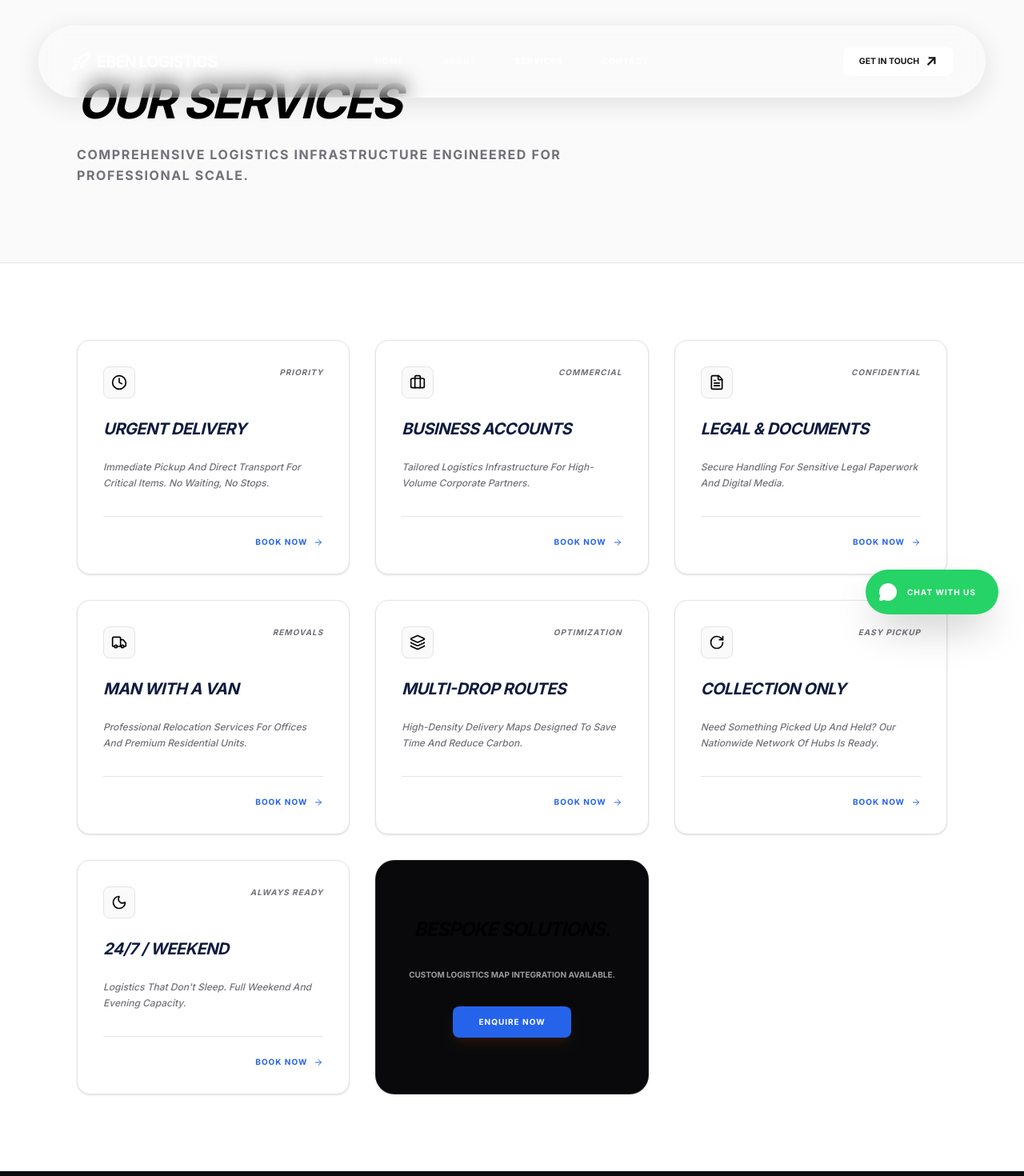
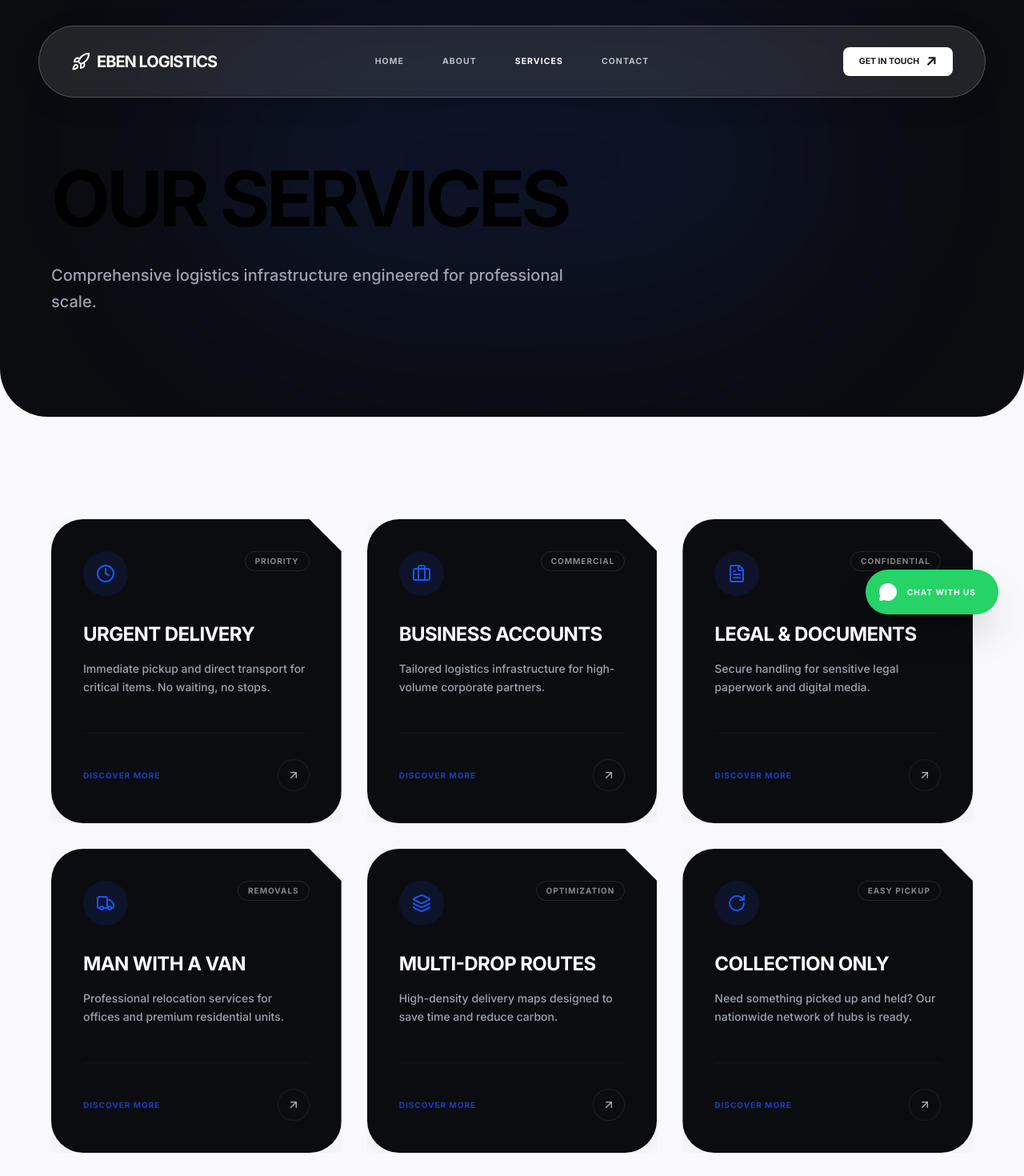
Before and after one commit to veektrie/antigravity, a Next.js app: page /services in a window 1280 px wide. Shown: the top 1470 px of the page at 80% size. Built offline with nearby package versions, Linux system fonts and the light colour scheme.

Commit message:
feat: implement About, Contact, and Services pages with supporting FAQ and PageHeader components

```diff
--- a/src/app/services/page.tsx
+++ b/src/app/services/page.tsx
@@ -50,51 +50,64 @@ const serviceList = [
 
 export default function ServicesPage() {
   return (
-    <div className="flex flex-col min-h-screen">
+    <div className="flex flex-col min-h-screen bg-[#f9f9fb]">
       <PageHeader
         title="Our Services"
         subtitle="Comprehensive logistics infrastructure engineered for professional scale."
       />
 
-      <section className="section-padding max-w-7xl mx-auto space-y-24">
-        <div className="grid grid-cols-1 md:grid-cols-2 lg:grid-cols-3 gap-8">
+      <section className="py-24 md:py-32 w-full max-w-[1920px] mx-auto overflow-hidden">
+        <div className="max-w-[1400px] mx-auto px-6 md:px-12 lg:px-16">
+          <div className="grid grid-cols-1 md:grid-cols-2 lg:grid-cols-3 gap-6 md:gap-8">
             {serviceList.map((service, index) => (
               <div
                 key={index}
-              className="card-border p-8 space-y-8 flex flex-col justify-between group hover:border-accent transition-all"
+                className="group relative p-8 lg:p-10 flex flex-col justify-between bg-[#0b0c10] shadow-[0_10px_40px_rgba(0,0,0,0.05)] transition-all duration-500 hover:-translate-y-2 h-[380px]"
+                style={{
+                  borderRadius: '40px',
+                  clipPath: 'polygon(0 0, calc(100% - 40px) 0, 100% 40px, 100% 100%, 0 100%)'
+                }}
               >
-              <div className="space-y-6">
+                <div className="space-y-8 relative z-10">
                   <div className="flex justify-between items-start">
-                  <div className="h-10 w-10 bg-zinc-50 border border-border rounded-lg flex items-center justify-center group-hover:bg-accent group-hover:text-white transition-colors">
-                    <service.icon className="h-5 w-5" />
+                    <div className="h-14 w-14 rounded-full bg-[#1a56ff]/10 flex items-center justify-center group-hover:bg-[#1a56ff] group-hover:text-white text-[#1a56ff] transition-colors duration-500">
+                      <service.icon className="h-6 w-6" />
                     </div>
-                  <span className="text-[10px] font-bold uppercase tracking-widest text-muted italic">{service.label}</span>
-                </div>
-                <h3 className="text-xl font-bold tracking-tight uppercase italic text-[#0D1B3E]">{service.title}</h3>
-                <p className="text-xs text-muted leading-relaxed font-medium capitalize italic">{service.desc}</p>
+                    <span className="text-[10px] font-bold uppercase tracking-widest text-white/50 border border-white/10 px-3 py-1 rounded-full">{service.label}</span>
                   </div>
 
-              <div className="pt-6 border-t border-border flex justify-end">
-                <Link
-                  href="/contact"
-                  className="inline-flex items-center space-x-2 text-[10px] font-bold uppercase tracking-widest text-accent hover:translate-x-1 transition-transform"
-                >
-                  <span>Book Now</span>
-                  <ArrowRight className="h-3 w-3" />
-                </Link>
+                  <div className="space-y-4">
+                    <h3 className="text-2xl font-bold tracking-tight text-white">{service.title}</h3>
+                    <p className="text-[#9ca3af] text-sm leading-relaxed font-medium">{service.desc}</p>
+                  </div>
+                </div>
+
+                <div className="relative z-10 mt-auto pt-8 flex items-center justify-between border-t border-white/5 transition-opacity opacity-70 group-hover:opacity-100">
+                  <span className="text-[10px] uppercase tracking-widest text-[#1a56ff] font-bold">Discover More</span>
+                  <div className="h-10 w-10 rounded-full border border-white/10 flex items-center justify-center group-hover:border-[#1a56ff] group-hover:bg-[#1a56ff] transition-all duration-300 -rotate-45 group-hover:rotate-0">
+                    <ArrowRight size={16} className="text-white" />
+                  </div>
                 </div>
               </div>
             ))}
 
-          <div className="p-8 bg-zinc-950 text-white rounded-2xl flex flex-col items-center justify-center text-center space-y-8 border border-white/10">
-             <h3 className="text-2xl font-bold tracking-tighter uppercase italic italic">Bespoke Solutions.</h3>
-             <p className="text-[10px] text-white/60 leading-relaxed font-bold uppercase px-4 truncate">Custom logistics map integration available.</p>
+            {/* CTA Unique Custom Tile matching styling */}
+            <div
+              className="group relative p-8 lg:p-10 flex flex-col justify-center items-center text-center bg-[#1a56ff] shadow-lg transition-all duration-500 hover:-translate-y-2 h-[380px]"
+              style={{
+                borderRadius: '40px',
+                clipPath: 'polygon(0 0, calc(100% - 40px) 0, 100% 40px, 100% 100%, 0 100%)'
+              }}
+            >
+               <h3 className="text-3xl lg:text-4xl font-bold tracking-tighter text-white leading-tight mb-4">Bespoke <br/>Solutions.</h3>
+               <p className="text-xs text-white/80 leading-relaxed font-medium uppercase tracking-widest px-4 mb-8">Custom logistics map integration available.</p>
                <Link
                  href="/contact"
-               className="px-8 py-3 bg-accent text-white font-bold text-[10px] uppercase tracking-widest rounded-lg shadow-lg shadow-orange-500/10 hover:bg-orange-600 transition-all"
+                 className="px-8 py-4 bg-white text-[#0b0c10] font-bold text-xs uppercase tracking-widest rounded-full hover:bg-black hover:text-white transition-all shadow-xl"
                >
                  Enquire Now
                </Link>
+            </div>
           </div>
         </div>
       </section>
--- a/src/components/FAQ.tsx
+++ b/src/components/FAQ.tsx
@@ -33,55 +33,14 @@ const FAQ = () => {
   ];
 
   return (
-    <div className="w-full flex flex-col py-16 bg-[#f9f9fb] px-4 md:px-8 lg:px-16 max-w-[1920px] mx-auto overflow-hidden">
+    <section className="bg-[#0b0c10] py-24 md:py-32 w-full max-w-[1920px] mx-auto relative overflow-hidden" id="faq">
+      {/* Decorative lighting */}
+      <div className="absolute top-1/4 right-0 w-[600px] h-[600px] bg-[#1a56ff]/10 rounded-full blur-[160px] pointer-events-none" />
+      <div className="absolute -bottom-40 -left-20 w-[500px] h-[500px] bg-[#1a56ff]/5 rounded-full blur-[120px] pointer-events-none" />
 
-      {/* Singular Rounded Dark Container mimicking Delivar Template */}
-      <div className="w-full max-w-[1400px] mx-auto bg-[#0b0c10] rounded-[2.5rem] lg:rounded-[3rem] flex flex-col shadow-[0_20px_60px_rgba(0,0,0,0.08)] relative z-10 overflow-hidden">
+      <div className="max-w-[1400px] mx-auto px-6 md:px-10 lg:px-16 space-y-16">
 
-        {/* Dynamic Blue Stats Ribbon */}
-        <div className="w-full bg-[#1a56ff] py-16 px-8 lg:px-20 relative z-20 shadow-lg">
-          {/* Subtle noise/texture overlay for premium look */}
-          <div className="absolute inset-0 opacity-[0.1]" style={{ backgroundImage: 'radial-gradient(circle at center, #fff 1px, transparent 1px)', backgroundSize: '24px 24px' }}></div>
-
-          <div className="grid grid-cols-1 md:grid-cols-3 gap-12 relative z-10">
-            {stats.map((stat, i) => (
-              <div key={i} className="flex flex-col text-white">
-                <div className="flex items-center space-x-3 mb-2">
-                  <ArrowUp size={28} strokeWidth={2} className="text-white/90" />
-                  <span className="text-5xl lg:text-7xl font-bold tracking-tighter leading-none">{stat.metric}</span>
-                </div>
-                <p className="text-white/90 text-xs font-bold uppercase tracking-widest mt-4">
-                  {stat.label} - <span className="text-white/60">{stat.sub}</span>
-                </p>
-                <div className="w-full h-[1px] bg-white/20 mt-6" />
-              </div>
-            ))}
-          </div>
-        </div>
-
-        {/* 50/50 Split Section: Map vs FAQ */}
-        <section className="py-20 lg:py-32 px-6 lg:px-20 relative z-10 w-full">
-          <div className="flex flex-col lg:flex-row gap-16 lg:gap-24 w-full items-start">
-
-            {/* Left Column: Worldwide Network & Map */}
-            <div className="w-full lg:w-1/2 flex flex-col space-y-10">
-              <div className="inline-flex items-center space-x-3 w-fit">
-                <div className="h-6 w-6 bg-[#1a56ff]/20 flex items-center justify-center rounded-md">
-                  <Package size={12} className="text-[#1a56ff]" />
-                </div>
-                <span className="text-[10px] font-bold uppercase tracking-widest text-[#f9f9fb]">Questions & answers</span>
-              </div>
-
-              <h2 className="text-4xl md:text-5xl lg:text-6xl font-bold tracking-tight text-white leading-[1.1]">
-                We <span className="text-[#1a56ff]">Work Nationwide</span> for you since 1980
-              </h2>
-
-              {/* Visually Appealing Interactive TopoJSON Map */}
-              <InteractiveMap />
-            </div>
-
-            {/* Right Column: FAQ Accordion */}
-            <div className="w-full lg:w-1/2 flex flex-col pt-8">
+            <div className="w-full lg:w-1/2 flex flex-col justify-center">
               <div className="space-y-0 w-full border-t border-white/10">
                 {faqs.map((faq, i) => (
                   <div key={i} className="border-b border-white/10 overflow-hidden">
--- a/src/components/PageHeader.tsx
+++ b/src/components/PageHeader.tsx
@@ -7,13 +7,16 @@ interface PageHeaderProps {
 
 const PageHeader: React.FC<PageHeaderProps> = ({ title, subtitle }) => {
   return (
-    <section className="py-24 px-6 md:px-12 lg:px-24 bg-zinc-50 border-b border-border">
-      <div className="max-w-7xl mx-auto space-y-6">
-        <h1 className="text-4xl md:text-6xl font-bold tracking-tighter uppercase italic">
+    <section className="bg-[#0b0c10] w-full max-w-[1920px] mx-auto overflow-hidden relative" style={{ borderRadius: '0 0 60px 60px' }}>
+      {/* Decorative ambient lighting */}
+      <div className="absolute top-0 left-1/2 -translate-x-1/2 w-[800px] h-[400px] bg-[#1a56ff]/10 rounded-full blur-[120px] pointer-events-none" />
+
+      <div className="pt-[160px] pb-24 md:pt-[200px] md:pb-32 px-6 md:px-12 lg:px-16 max-w-[1400px] mx-auto relative z-10 space-y-6 md:space-y-8 text-center md:text-left flex flex-col items-center md:items-start text-white">
+        <h1 className="text-5xl md:text-7xl lg:text-[6rem] font-bold tracking-tighter leading-none">
           {title}
         </h1>
         {subtitle && (
-          <p className="text-sm md:text-base font-bold uppercase tracking-widest text-muted max-w-2xl leading-relaxed">
+          <p className="text-base md:text-lg lg:text-xl font-medium text-[#9ca3af] max-w-2xl leading-relaxed">
             {subtitle}
           </p>
         )}
```
Also changed, not shown: src/app/about/page.tsx (+65 -18 lines), src/app/contact/page.tsx (+25 -69 lines). Lines whose indentation alone changed are shown as unchanged.
